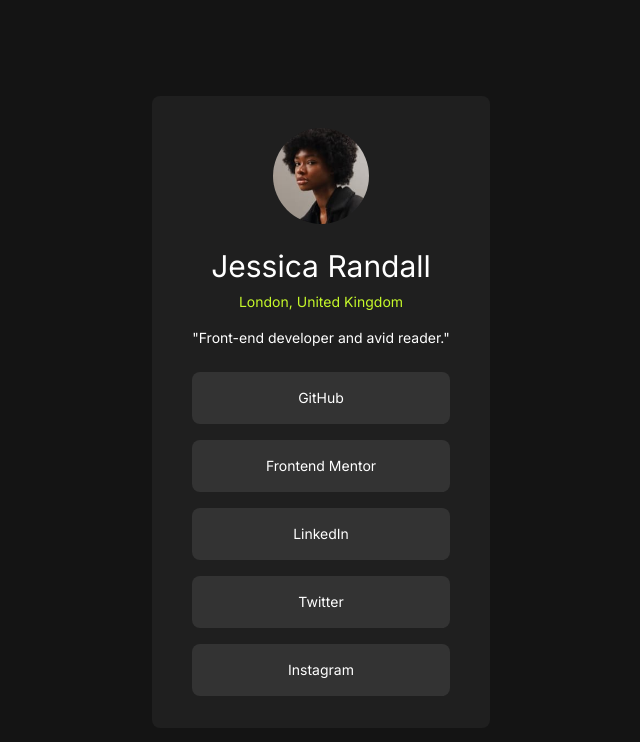
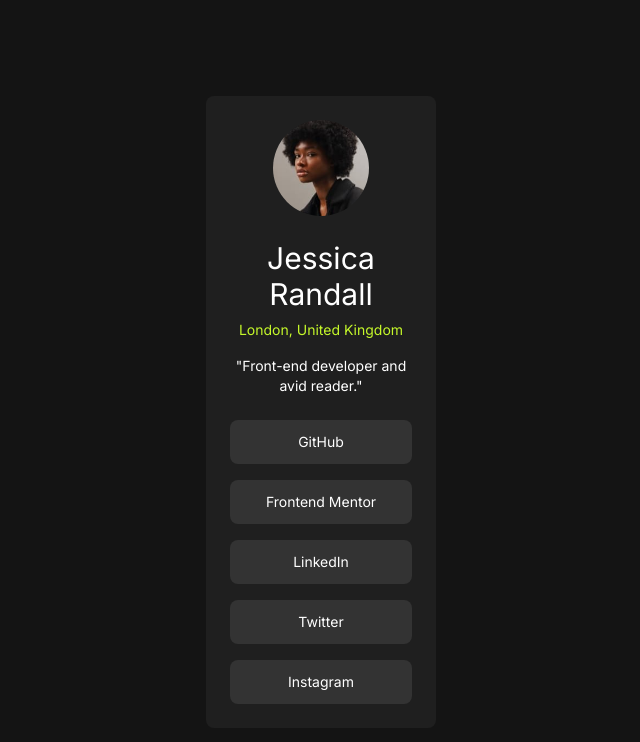
Before and after one commit to warutr/Social-links-profile-main_Frontend-Mentor, a Next.js app: page / in a window 1280 px wide. Shown: the top 742 px of the page, without its empty margins (319-959 px from the left). Built offline with nearby package versions, Linux system fonts and the light colour scheme.

Commit message:
fix tailwind style

```diff
--- a/src/app/layout.tsx
+++ b/src/app/layout.tsx
@@ -17,7 +17,7 @@
   return (
     <html lang="en">
       <body className={inter.className}>
-        <main className="flex flex-col w-full md:items-center min-h-screen md:px-60 md:py-24 2xl:px-[780px] 2xl:py-40 bg-neutral-off-black">
+        <main className="flex flex-col w-full min-h-screen px-4 py-24 xl:px-[525px] xl:py-24 bg-neutral-off-black">
           {children}
         </main>
       </body>
--- a/src/app/page.tsx
+++ b/src/app/page.tsx
@@ -2,7 +2,7 @@
 
 const mainPage = () => {
   return (
-    <div className="bg-neutral-dark-grey md:p-6 rounded-lg">
+    <div className="bg-neutral-dark-grey py-4 px-2 rounded-lg">
       <div className="flex flex-col justify-center">
         <img
           src="avatar-jessica.jpeg"
@@ -22,27 +22,27 @@
         </div>
       </div>
       <div className="flex flex-col px-4 py-2">
-        <div className="bg-neutral-grey rounded-lg p-4 text-center">
+        <div className="bg-neutral-grey rounded-lg p-3 text-center">
           <p className="text-sm text-neutral-white">GitHub</p>
         </div>
       </div>
       <div className="flex flex-col px-4 py-2">
-        <div className="bg-neutral-grey rounded-lg p-4 text-center">
+        <div className="bg-neutral-grey rounded-lg p-3 text-center">
           <p className="text-sm text-neutral-white">Frontend Mentor</p>
         </div>
       </div>
       <div className="flex flex-col px-4 py-2">
-        <div className="bg-neutral-grey rounded-lg p-4 text-center">
+        <div className="bg-neutral-grey rounded-lg p-3 text-center">
           <p className="text-sm text-neutral-white">LinkedIn</p>
         </div>
       </div>
       <div className="flex flex-col px-4 py-2">
-        <div className="bg-neutral-grey rounded-lg p-4 text-center">
+        <div className="bg-neutral-grey rounded-lg p-3 text-center">
           <p className="text-sm text-neutral-white">Twitter</p>
         </div>
       </div>
       <div className="flex flex-col px-4 py-2">
-        <div className="bg-neutral-grey rounded-lg p-4 text-center">
+        <div className="bg-neutral-grey rounded-lg p-3 text-center">
           <p className="text-sm text-neutral-white">Instagram</p>
         </div>
       </div>
@@ -51,54 +51,3 @@
 };
 
 export default mainPage;
-
-/*
-
-# Front-end Style Guide
-
-Jessica Randall
-London, United Kingdom
-"Front-end developer and avid reader."
-
-GitHub
-Frontend Mentor
-LinkedIn
-Twitter
-Instagram
-
-## Layout
-
-The designs were created to the following widths:
-
-- Mobile: 375px
-- Desktop: 1440px
-
-> 💡 These are just the design sizes. Ensure content is responsive and meets WCAG requirements by testing the full range of screen sizes from 320px to large screens.
-
-## Colors
-
-### Primary
-
-- Green: hsl(75, 94%, 57%)
-
-### Neutral
-
-- White: hsl(0, 0%, 100%)
-- Grey: hsl(0, 0%, 20%)
-- Dark Grey: hsl(0, 0%, 12%)
-- Off Black: hsl(0, 0%, 8%)
-
-## Typography
-
-### Body Copy
-
-- Font size (paragraph): 14px
-
-### Font
-
-- Family: [Inter](https://fonts.google.com/specimen/Inter)
-- Weights: 400, 600, 700
-
-> 💎 [Upgrade to Pro](https://www.frontendmentor.io/pro?ref=style-guide) for design file access to see all design details and get hands-on experience using a professional workflow with tools like Figma.
-
-*/
```
